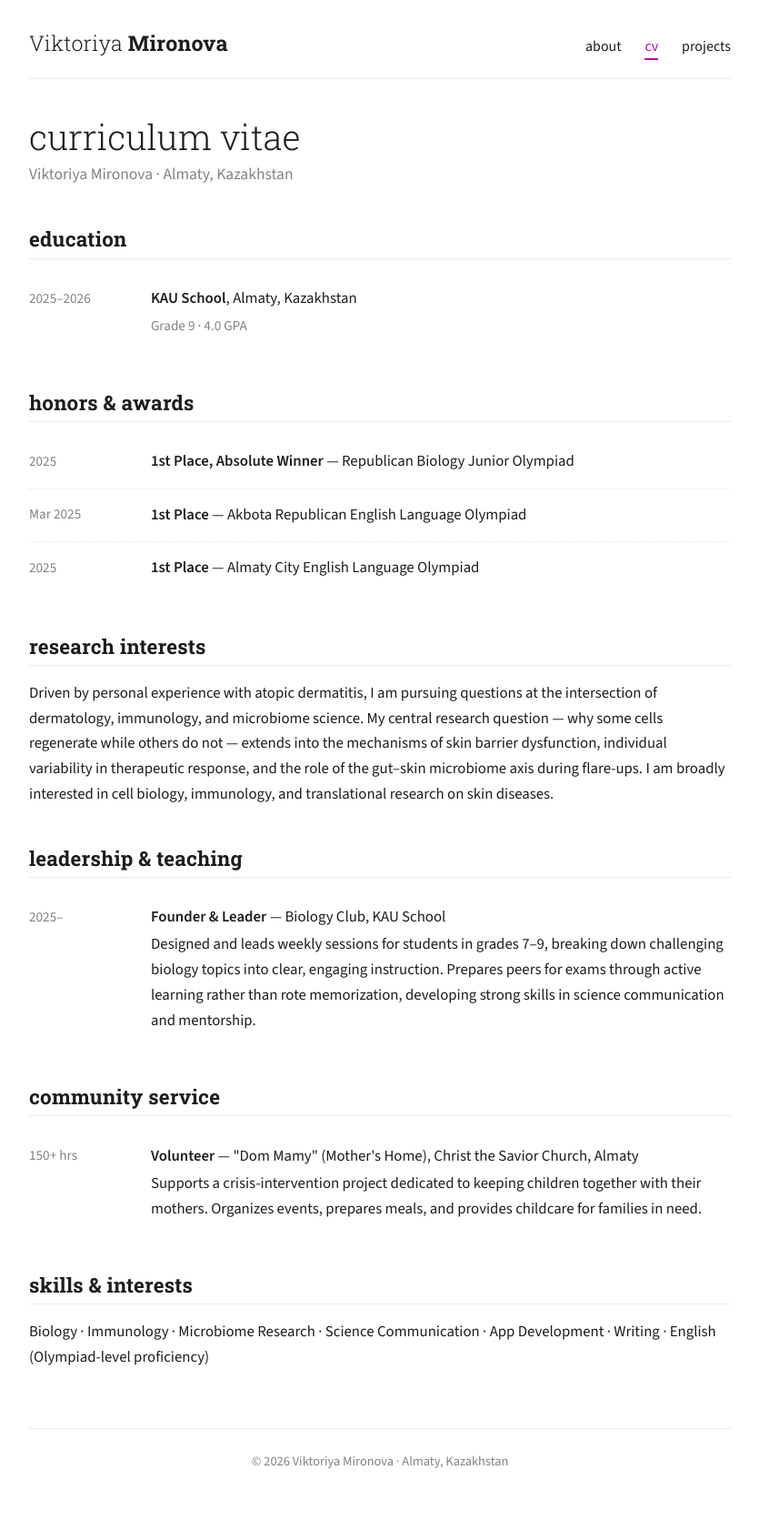
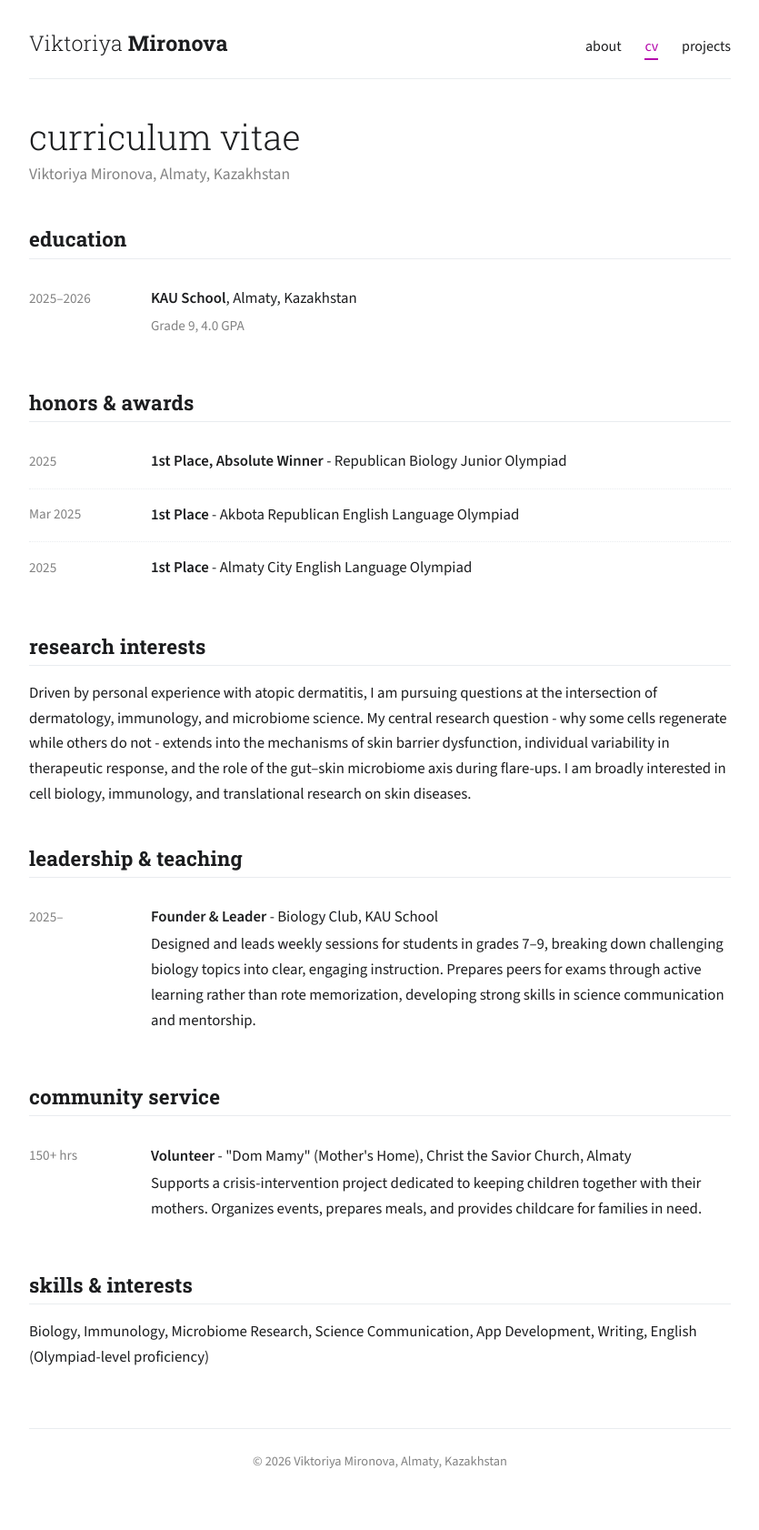
Before and after one commit to vikmironova/vikmironova.github.io, a Jekyll site: the page built from cv.html, in a window 1280 px wide. Shown: the whole page at 91% size, without its empty margins (222-1057 px from the left). Built offline with Jekyll 4.4.1, drawn with Linux system fonts in a browser that asks for light colours.

```diff
--- a/_config.yml
+++ b/_config.yml
@@ -1,5 +1,5 @@
 title: Viktoriya Mironova
-description: 9th grader at KAU School, Almaty — interested in dermatology, immunology, and microbiome science.
+description: 9th grader at KAU School, Almaty - interested in dermatology, immunology, and microbiome science.
 
 author:
   name: Viktoriya Mironova
--- a/_layouts/default.html
+++ b/_layouts/default.html
@@ -3,7 +3,7 @@
 <head>
   <meta charset="UTF-8">
   <meta name="viewport" content="width=device-width, initial-scale=1">
-  <title>{% if page.title %}{{ page.title }} · {% endif %}{{ site.title }}</title>
+  <title>{% if page.title %}{{ page.title }} - {% endif %}{{ site.title }}</title>
   <meta name="description" content="{{ site.description }}">
   <link rel="preconnect" href="https://fonts.googleapis.com">
   <link rel="preconnect" href="https://fonts.gstatic.com" crossorigin>
@@ -30,7 +30,7 @@
     </main>
 
     <footer class="site-footer">
-      &copy; {{ site.time | date: '%Y' }} {{ site.author.name }} · Almaty, Kazakhstan
+      &copy; {{ site.time | date: '%Y' }} {{ site.author.name }}, Almaty, Kazakhstan
     </footer>
   </div>
 </body>
--- a/cv.html
+++ b/cv.html
@@ -4,7 +4,7 @@ title: cv
 ---
 
 <h1>curriculum vitae</h1>
-<p class="subtitle">Viktoriya Mironova · Almaty, Kazakhstan</p>
+<p class="subtitle">Viktoriya Mironova, Almaty, Kazakhstan</p>
 
 <h2>education</h2>
 <ul class="entries">
@@ -12,7 +12,7 @@ title: cv
     <span class="entry-date">2025–2026</span>
     <span class="entry-body">
       <strong>KAU School</strong>, Almaty, Kazakhstan<br>
-      <em>Grade 9 · 4.0 GPA</em>
+      <em>Grade 9, 4.0 GPA</em>
     </span>
   </li>
 </ul>
@@ -21,27 +21,27 @@ title: cv
 <ul class="entries">
   <li>
     <span class="entry-date">2025</span>
-    <span class="entry-body"><strong>1st Place, Absolute Winner</strong> — Republican Biology Junior Olympiad</span>
+    <span class="entry-body"><strong>1st Place, Absolute Winner</strong> - Republican Biology Junior Olympiad</span>
   </li>
   <li>
     <span class="entry-date">Mar 2025</span>
-    <span class="entry-body"><strong>1st Place</strong> — Akbota Republican English Language Olympiad</span>
+    <span class="entry-body"><strong>1st Place</strong> - Akbota Republican English Language Olympiad</span>
   </li>
   <li>
     <span class="entry-date">2025</span>
-    <span class="entry-body"><strong>1st Place</strong> — Almaty City English Language Olympiad</span>
+    <span class="entry-body"><strong>1st Place</strong> - Almaty City English Language Olympiad</span>
   </li>
 </ul>
 
 <h2>research interests</h2>
-<p>Driven by personal experience with atopic dermatitis, I am pursuing questions at the intersection of dermatology, immunology, and microbiome science. My central research question — why some cells regenerate while others do not — extends into the mechanisms of skin barrier dysfunction, individual variability in therapeutic response, and the role of the gut–skin microbiome axis during flare-ups. I am broadly interested in cell biology, immunology, and translational research on skin diseases.</p>
+<p>Driven by personal experience with atopic dermatitis, I am pursuing questions at the intersection of dermatology, immunology, and microbiome science. My central research question - why some cells regenerate while others do not - extends into the mechanisms of skin barrier dysfunction, individual variability in therapeutic response, and the role of the gut–skin microbiome axis during flare-ups. I am broadly interested in cell biology, immunology, and translational research on skin diseases.</p>
 
 <h2>leadership &amp; teaching</h2>
 <ul class="entries">
   <li>
     <span class="entry-date">2025–</span>
     <span class="entry-body">
-      <strong>Founder &amp; Leader</strong> — Biology Club, KAU School<br>
+      <strong>Founder &amp; Leader</strong> - Biology Club, KAU School<br>
       Designed and leads weekly sessions for students in grades 7–9, breaking down challenging biology topics into clear, engaging instruction. Prepares peers for exams through active learning rather than rote memorization, developing strong skills in science communication and mentorship.
     </span>
   </li>
@@ -52,11 +52,11 @@ title: cv
   <li>
     <span class="entry-date">150+ hrs</span>
     <span class="entry-body">
-      <strong>Volunteer</strong> — "Dom Mamy" (Mother's Home), Christ the Savior Church, Almaty<br>
+      <strong>Volunteer</strong> - "Dom Mamy" (Mother's Home), Christ the Savior Church, Almaty<br>
       Supports a crisis-intervention project dedicated to keeping children together with their mothers. Organizes events, prepares meals, and provides childcare for families in need.
     </span>
   </li>
 </ul>
 
 <h2>skills &amp; interests</h2>
-<p>Biology · Immunology · Microbiome Research · Science Communication · App Development · Writing · English (Olympiad-level proficiency)</p>
+<p>Biology, Immunology, Microbiome Research, Science Communication, App Development, Writing, English (Olympiad-level proficiency)</p>
--- a/index.html
+++ b/index.html
@@ -6,11 +6,11 @@ title: about
 <div class="about-grid">
   <div class="about-text">
     <h1>Viktoriya Mironova</h1>
-    <p class="subtitle">Grade 9 · KAU School · Almaty, Kazakhstan</p>
+    <p class="subtitle">Grade 9, KAU School, Almaty, Kazakhstan</p>
 
     <p>I am a ninth-grade student at KAU School in Almaty, Kazakhstan. Driven by personal experience with atopic dermatitis, I'm pursuing questions at the intersection of <strong>dermatology, immunology, and microbiome science</strong>.</p>
 
-    <p>My central research question — <em>why some cells regenerate while others do not</em> — extends into the mechanisms of skin barrier dysfunction, individual variability in therapeutic response, and the role of the gut–skin microbiome axis during flare-ups. More broadly, I am interested in cell biology, immunology, and translational research on skin diseases.</p>
+    <p>My central research question - <em>why some cells regenerate while others do not</em> - extends into the mechanisms of skin barrier dysfunction, individual variability in therapeutic response, and the role of the gut–skin microbiome axis during flare-ups. More broadly, I am interested in cell biology, immunology, and translational research on skin diseases.</p>
 
     <p>Outside the lab, I founded and lead my school's biology club, volunteer with families in crisis at <em>Dom Mamy</em>, and build small mobile apps for health.</p>
   </div>
```
Also changed, not shown: css/main.css (+8 -0 lines).
